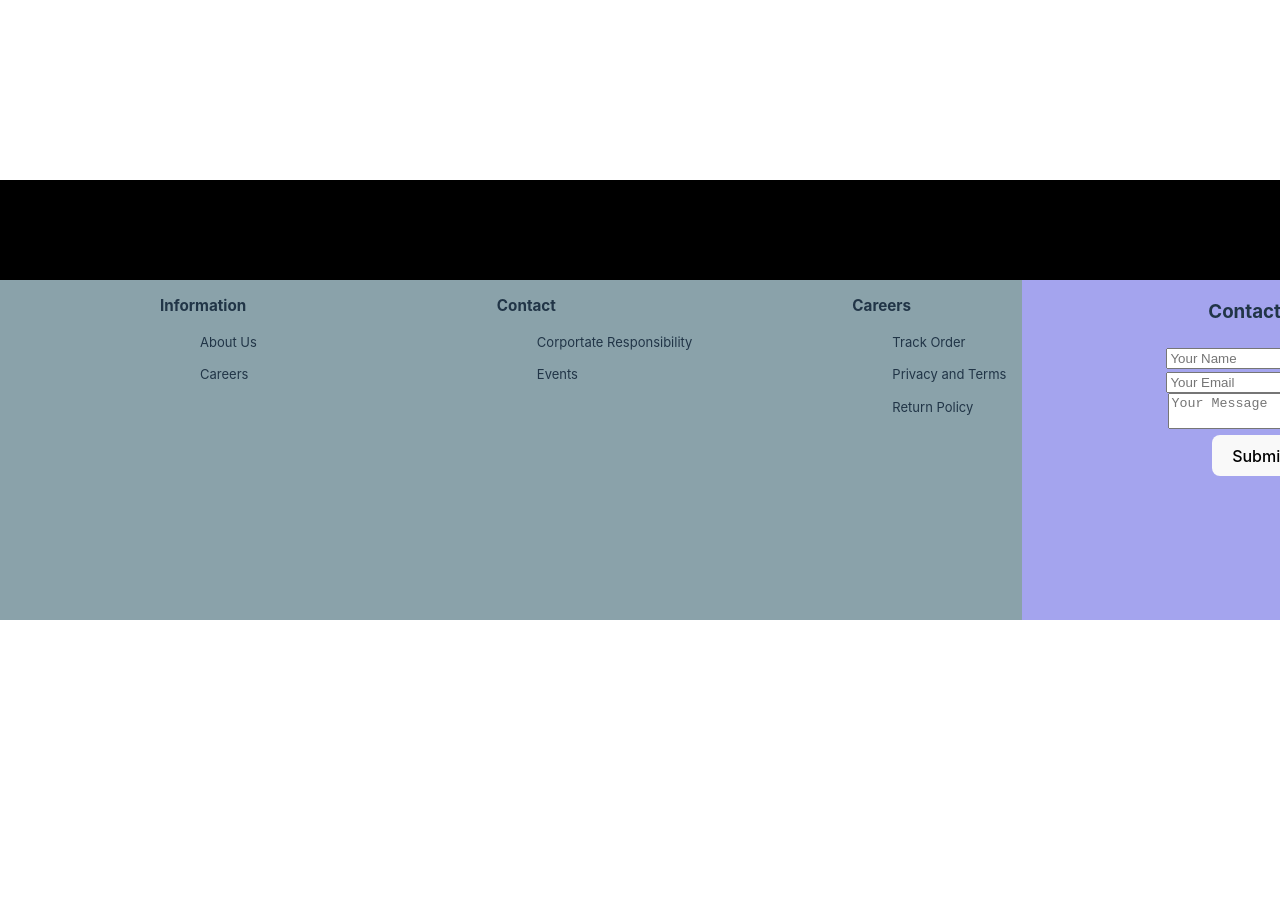
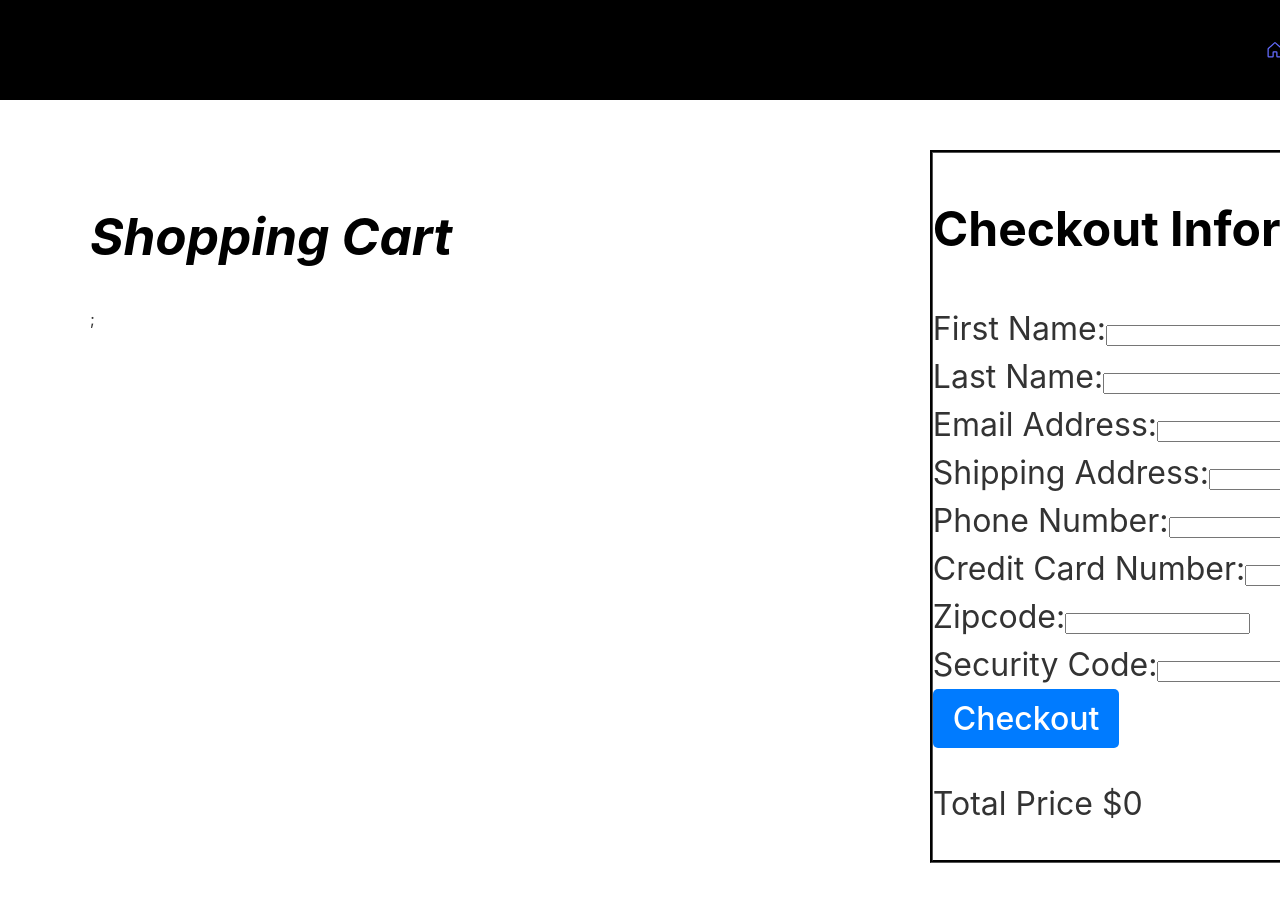
Before and after one commit to Peters-Alex/E-Commerce, a React (Vite) app: page /Cart in a window 1280 px wide. Shown: the top 902 px of the page. Before the commit the page ends 800 px from the top, so only its background shows below. Built offline with nearby package versions, Linux system fonts and the light colour scheme.

Commit message:
styling touches

```diff
--- a/src/App.jsx
+++ b/src/App.jsx
@@ -35,6 +35,8 @@ function App() {
           <Route path="/account" element={<Account setToken={setToken}/>} />
           <Route path="/register" element={<Register setToken={setToken}/>} />
           <Route path="/" element={<Home />} />
+          <Route path="/itemList" element={<ItemList setCart={setCart} cart={cart} token={token} />} />
+          <Route path="/Cart" element={<Cart setCart={setCart} cart={cart} token={token} />} />
         </Routes>
         <Footer token={token} setToken={setToken}/>
 
@@ -43,3 +45,4 @@ function App() {
 
 }
 export default App
+//Line38 ItemList allows for users to see with itemList with out a token.
--- a/src/Components/Cart.jsx
+++ b/src/Components/Cart.jsx
@@ -1,11 +1,11 @@
 import React from "react";
 import ItemList from "./ItemList";
 import NavBar from "./NavBar";
-import {useState, useEffect} from "react"
+import { useState, useEffect } from "react"
 import "./styles/Cart.css";
-import {Star} from 'phosphor-react'
+import { Star } from 'phosphor-react'
 
-const Cart = ({ cart: intialCart}) => {
+const Cart = ({ cart: intialCart }) => {
     // console.log(cart)
     const [cartItems, setCartItems] = useState(intialCart)
     const [totalPrice, setTotalPrice] = useState(0)
@@ -15,7 +15,7 @@ const Cart = ({ cart: intialCart}) => {
         setCartItems(updatedCartItems);
     };
     const handleDecreasedQuantity = (selectedItem) => {
-        const updatedCartItems = cartItems.map(item => item.id === selectedItem.id && item.quantity > 1 ? { ...item, quantity: item.quantity - 1, totalPrice: item.totalPrice - item.price } : item );
+        const updatedCartItems = cartItems.map(item => item.id === selectedItem.id && item.quantity > 1 ? { ...item, quantity: item.quantity - 1, totalPrice: item.totalPrice - item.price } : item);
         setCartItems(updatedCartItems);
     };
 
@@ -47,7 +47,7 @@ const Cart = ({ cart: intialCart}) => {
     const generateStar = (count) => {
         const stars = [];
         for (let i = 0; i < count; i++) {
-            stars.push(<Star key={i}/>)
+            stars.push(<Star key={i} />)
         }
         return stars
     };
@@ -60,22 +60,60 @@ const Cart = ({ cart: intialCart}) => {
                     <h1>Shopping Cart</h1>
                     {cartItems.map((selectedItem) => (
                         <li className="IndivdualProduct" key={selectedItem.id}>
-                    <p> Category: {selectedItem.category} </p>
+                            {/* <p> Category: {selectedItem.category} </p> */}
+                            <p> Title: {selectedItem.title} </p>
                             <p> Description:{selectedItem.description} </p>
                             {/* <p> Id: {selectedItem.id} </p> */}
+                            <p>{selectedItem.name} - Quantity: {selectedItem.quantity} - Price: ${selectedItem.price}</p>
+                            <p> Rating: {generateStar(selectedItem.rating.rate)} </p>
                             <p> Price: ${selectedItem.price} </p>
-                    <p> Rating: {generateStar(selectedItem.rating.rate)} </p>
-                    <p>{selectedItem.name} - Quantity: {selectedItem.quantity} - Price: ${selectedItem.price}</p>
-                    <img className="cartimg"src={selectedItem.image} />
+                            <img className="cartimg" src={selectedItem.image} />
                             <p> Total Price: ${selectedItem.totalPrice}</p>
                             <button onClick={() => handleIncreaseQuantity(selectedItem)}>+</button>
                             <button onClick={() => handleDecreasedQuantity(selectedItem)}>-</button> <br></br>
-                    <button onClick={handleCheckout}> Checkout</button>
                             <button onClick={() => removeItemFromCart(selectedItem.id)}> Remove Item</button>
-
                         </li>
                     ))};
                 </ul>
+                <form className="formContainer">
+                    <h2 className="formCantainer">Checkout Information</h2>
+                    <label>
+                        First Name:
+                        <input type="text" name="firstName" />
+                    </label>
+                    <label>
+                        Last Name:
+                        <input type="text" name="lastName" />
+                    </label>
+                    <label>
+                        Email Address:
+                        <input type="email" name="email" />
+                    </label>
+                    <label>
+                        Shipping Address:
+                        <input type="text" name="shippingAddress" />
+                    </label>
+                    <label>
+                        Phone Number:
+                        <input type="tel" name="phoneNumber" />
+                    </label>
+                    <label>
+                        Credit Card Number:
+                        <input type="text" name="creditCardNumber" />
+                    </label>
+                    <label>
+                        Zipcode:
+                        <input type="text" name="zipcode" />
+                    </label>
+                    <label>
+                        Security Code:
+                        <input type="text" name="securityCode" />
+                    </label>
+                    <button onClick={handleCheckout}> Checkout</button>
+
+                    <p> Total Price ${totalPrice}</p>
+                </form>
+
             </div>
         </section>
     );
--- a/src/Components/NavBar.jsx
+++ b/src/Components/NavBar.jsx
@@ -35,7 +35,8 @@ function NavBar(props) {
             <nav>
                 <NavLink to="/" className="bar"> <House/> </NavLink> <br></br>
                 <NavLink to="/register"><UserCirclePlus/></NavLink> <br></br>
-
+                <NavLink to="/ItemList"><Storefront></Storefront></NavLink> <br></br>
+                <NavLink to="/Cart"><ShoppingCart /> </NavLink> <br></br>
                 {/* <NavLink to="/ItemList">Item List</NavLink> <br></br>
                 <NavLink to="/Cart">Cart<ShoppingCart /> </NavLink> <br></br> */}
                 <a onClick={() => navigate("/login")}><UserCircle/></a>
--- a/src/Components/styles/Cart.css
+++ b/src/Components/styles/Cart.css
@@ -1,6 +1,6 @@
 .mycart {
   display: grid;
-  grid-template-columns: 1fr 1fr;
+  grid-template-columns: 2fr 3fr;
   gap: 20px;
   margin-bottom: 0;
   background-color: #fff;
@@ -10,7 +10,7 @@
 }
 
 .cartimg {
-  width: 100%;
+  width: 20%;
   max-width: 300px;
   height: auto;
 }
@@ -57,3 +57,39 @@
 .checkoutButton {
   margin-left: auto;
 }
+form.formContainer{
+  display: flex;
+  flex-direction: column;
+  align-items: flex-start;
+  margin-left: auto;
+  font-size: xx-large;
+  border-style: groove;
+  border-color: black;
+  margin-bottom: 100%;
+
+}
+
+.formContainer.label {
+  margin-bottom: 10px;
+}
+.formContainer.input {
+  width: 100%;
+  padding: 10px;
+  margin-bottom: 10px;
+  border: 1px solid #ccc;
+  border-radius: 5px;
+}
+.formContainer button {
+  width: auto;
+  padding: 10px 20px;
+  background-color: #007bff;
+  color: #fff;
+  border: none;
+  border-radius: 5px;
+  cursor: pointer;
+  transition: background-color 0.3s ease;
+}
+
+.formContainer button:hover {
+  background-color: #0056b3;
+}
--- a/src/Components/styles/Home.css
+++ b/src/Components/styles/Home.css
@@ -1,6 +1,7 @@
 .Home {
-    background-color: rgb(229, 229, 243);
+    background-color: white;
     width: 100%;
+    margin-left: auto;
     align-content: center;
 }
 .home.header  {
@@ -47,7 +48,9 @@ h2 {
     padding: 1%;
 
 }
-
+.video{
+    margin-right: 100%;
+}
 
 p {
 display: table-caption;
```
Lines whose indentation alone changed are shown as unchanged.
